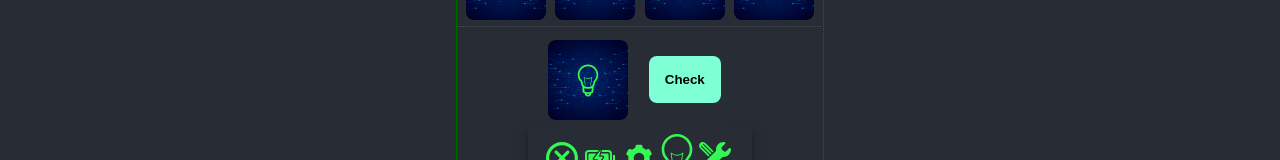
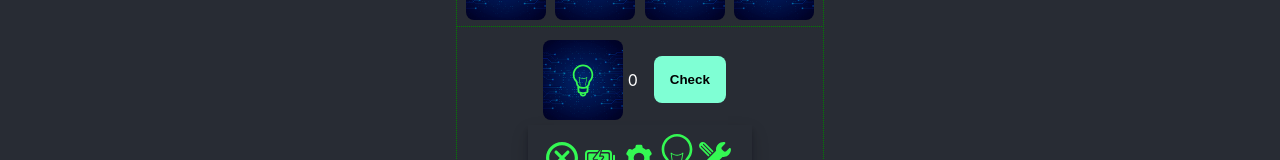
Before and after one commit to Dudarik/train-my-mind-react, a React (Create React App) app: page / in a window 1280 px wide. Shown: the part 487-647 px from the top of the page. Built offline with nearby package versions, Linux system fonts and the light colour scheme.

Commit message:
start make points

```diff
--- /dev/null
+++ b/src/CardPoints/CardPoints.scss
@@ -0,0 +1,4 @@
+.card_points {
+  // transform: translateY(-1rem);
+  transition: all 1s;
+}
--- /dev/null
+++ b/src/CardPoints/CardPoints.tsx
@@ -0,0 +1,13 @@
+import React from "react";
+
+type TProps = {
+  points: number;
+};
+
+const CardPoints: React.FC<TProps> = (props: TProps) => {
+  const { points } = props;
+
+  return <div className='card_points'>{points}</div>;
+};
+
+export default CardPoints;
--- a/src/components/GameControls/GameControls.tsx
+++ b/src/components/GameControls/GameControls.tsx
@@ -2,6 +2,7 @@ import { useContext, useEffect } from "react";
 import { GameContext } from "../../context";
 
 import Card from "../Card/Card";
+import CardPoints from "../../CardPoints/CardPoints";
 import CardTypeChooser from "../CardTypeChooser/CardTypeChooser";
 import ColorChooser from "../ColorChooser/ColorChooser";
 import CountCardItemsChooser from "../../CountCardItemsChooser/CountCardItemsChooser";
@@ -27,6 +28,8 @@ const GameControls: React.FC = () => {
     },
     dispatch,
   } = useContext(GameContext);
+
+  let result = 0;
 
   useEffect(() => {
     if (targetCardHightlight && closeCards.length > 3) {
@@ -69,12 +72,12 @@ const GameControls: React.FC = () => {
         type: actionGameTypes.setTargetCardHighligth,
         payload: false,
       });
-      console.log(`Round ${round} the end!`);
+      // console.log(`Round ${round} the end!`);
 
       return;
     }
 
-    const result = checkAnswer(
+    result = checkAnswer(
       [
         cards[targetCardID].cardType,
         cards[targetCardID].cardColor,
@@ -100,10 +103,12 @@ const GameControls: React.FC = () => {
 
     dispatch({ type: actionGameTypes.setScore, payload: score + result });
   };
+  console.log(result);
 
   return (
     <div className='gamecontrols'>
       <Card card={userChooseCard} />
+      <CardPoints points={result} />
       {closeCards.length > 3 ? (
         <button className='checkbutton' onClick={handleCheckAnswer}>
           Check
```
